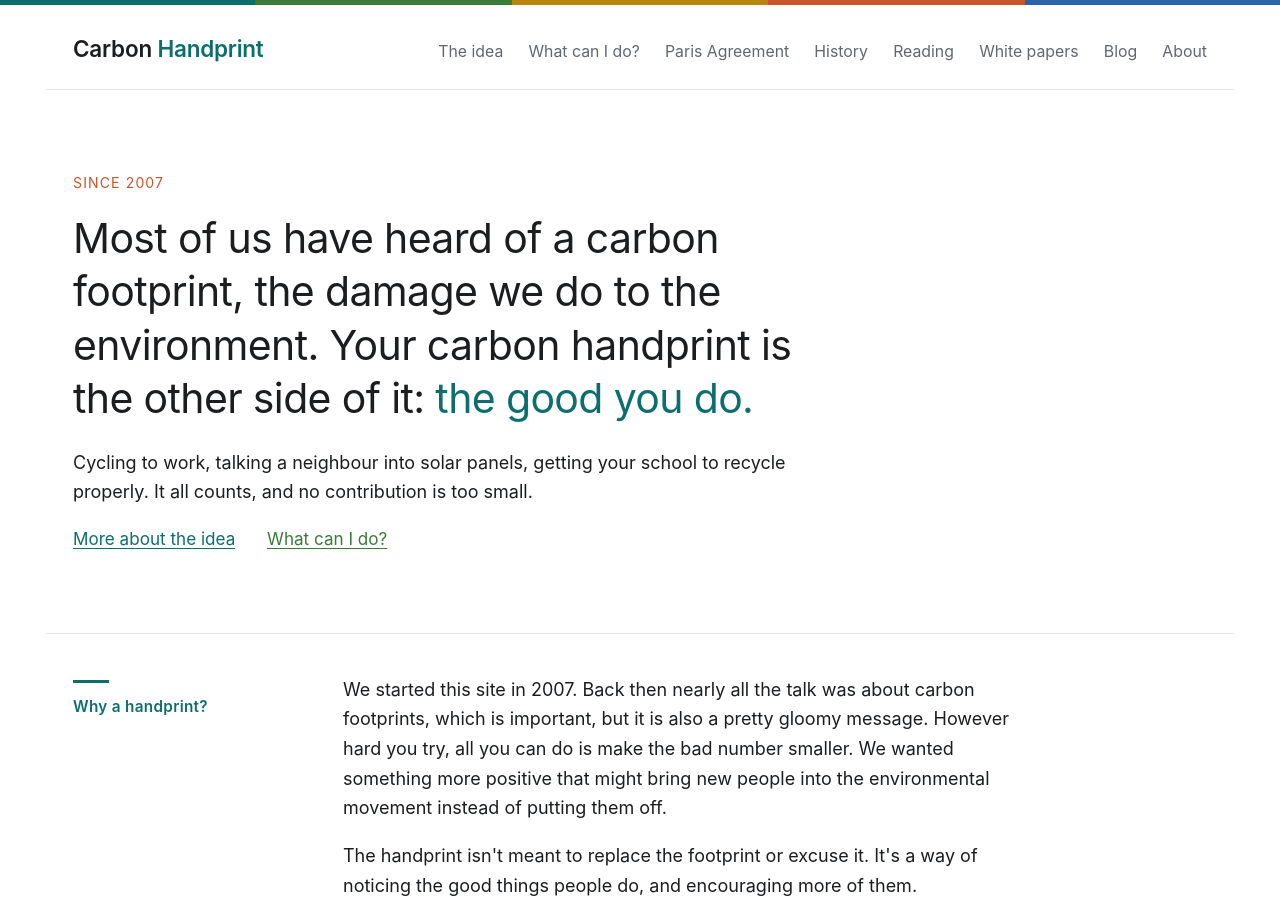
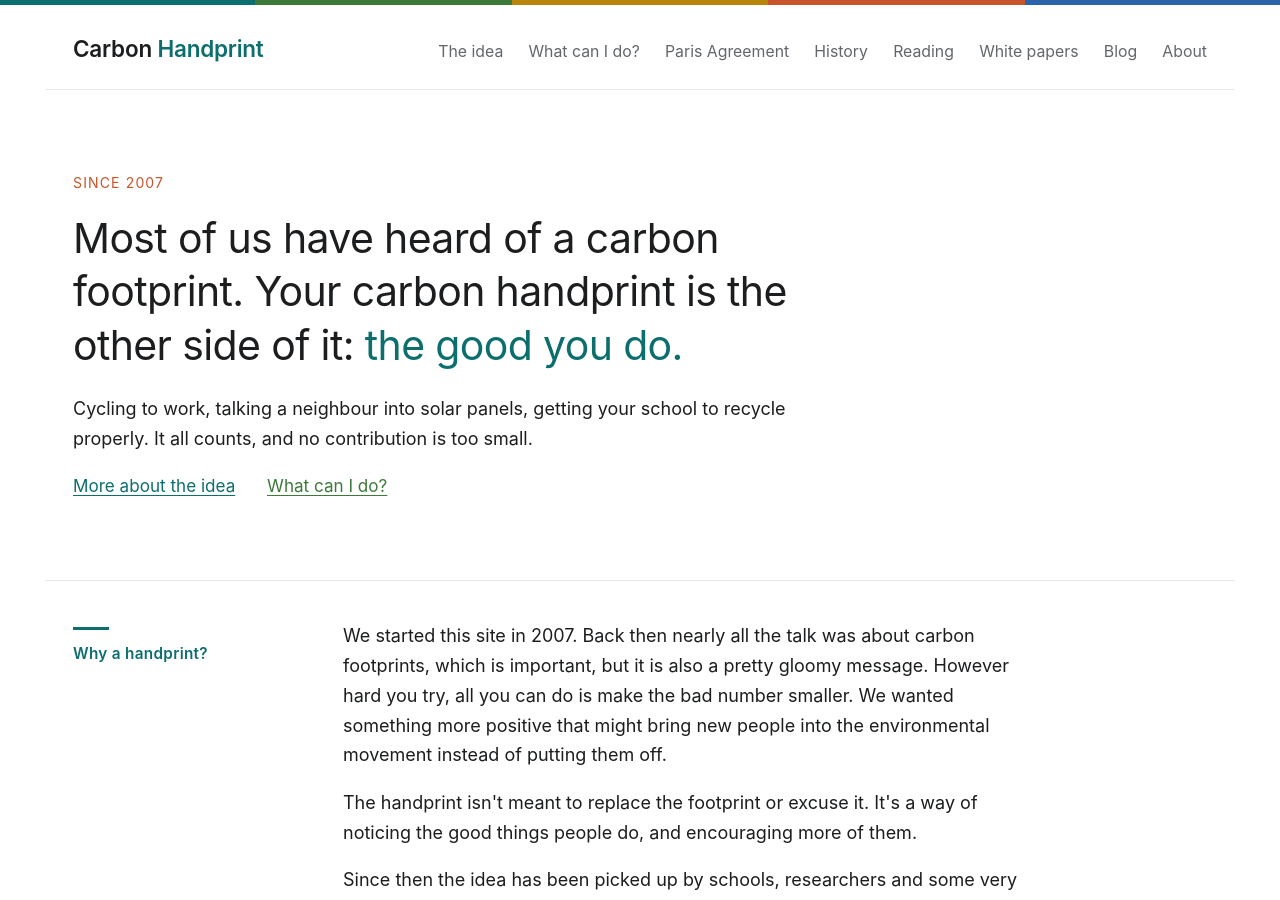
Before and after one commit to multiplicit-com/carbonhandprint, a Jekyll site: the page built from index.html, in a window 1280 px wide and 900 px high. Built offline with Jekyll 4.4.1, drawn with Linux system fonts in a browser that asks for light colours.

Commit message:
Shorter, more positive homepage intro
Co-Authored-By: Claude Opus 5.5 <noreply@anthropic.com>
Claude-Session: https://claude.ai/code/session_01Li7jXRtkERso7tJFT24TLP

```diff
--- a/_config.yml
+++ b/_config.yml
@@ -1,8 +1,8 @@
 title: Carbon Handprint
 tagline: The positive side of your carbon footprint
 description: >-
-  Carbon Handprint is an open idea: alongside measuring the damage we do,
-  recognise and grow the positive difference we make for the climate.
+  Carbon Handprint is an open idea: recognise and grow the positive
+  difference we make for the climate.
 url: "https://carbonhandprint.org"
 baseurl: ""
 lang: en-GB
--- a/index.html
+++ b/index.html
@@ -1,12 +1,12 @@
 ---
 title: Carbon Handprint
 seo_title: "Carbon Handprint: the positive side of your carbon footprint"
-description: Carbon Handprint is an idea to help people realise that no contribution to the environment is too small. Your footprint is the damage. Your handprint is the good you do.
+description: Carbon Handprint is an idea to help people realise that no contribution to the environment is too small. Your handprint is the good you do.
 ---
 <section class="opener wrap">
   <div class="opener-text">
     <p class="kicker">Since 2007</p>
-    <h1 class="big">Most of us have heard of a carbon footprint, the damage we do to the environment. Your carbon handprint is the other side of it: <span class="hl">the good you do.</span></h1>
+    <h1 class="big">Most of us have heard of a carbon footprint. Your carbon handprint is the other side of it: <span class="hl">the good you do.</span></h1>
     <p>Cycling to work, talking a neighbour into solar panels, getting your school to recycle properly. It all counts, and no contribution is too small.</p>
     <p class="links"><a href="{{ '/what-is-a-carbon-handprint/' | relative_url }}">More about the idea</a> <a href="{{ '/grow-your-handprint/' | relative_url }}">What can I do?</a></p>
   </div>
```
